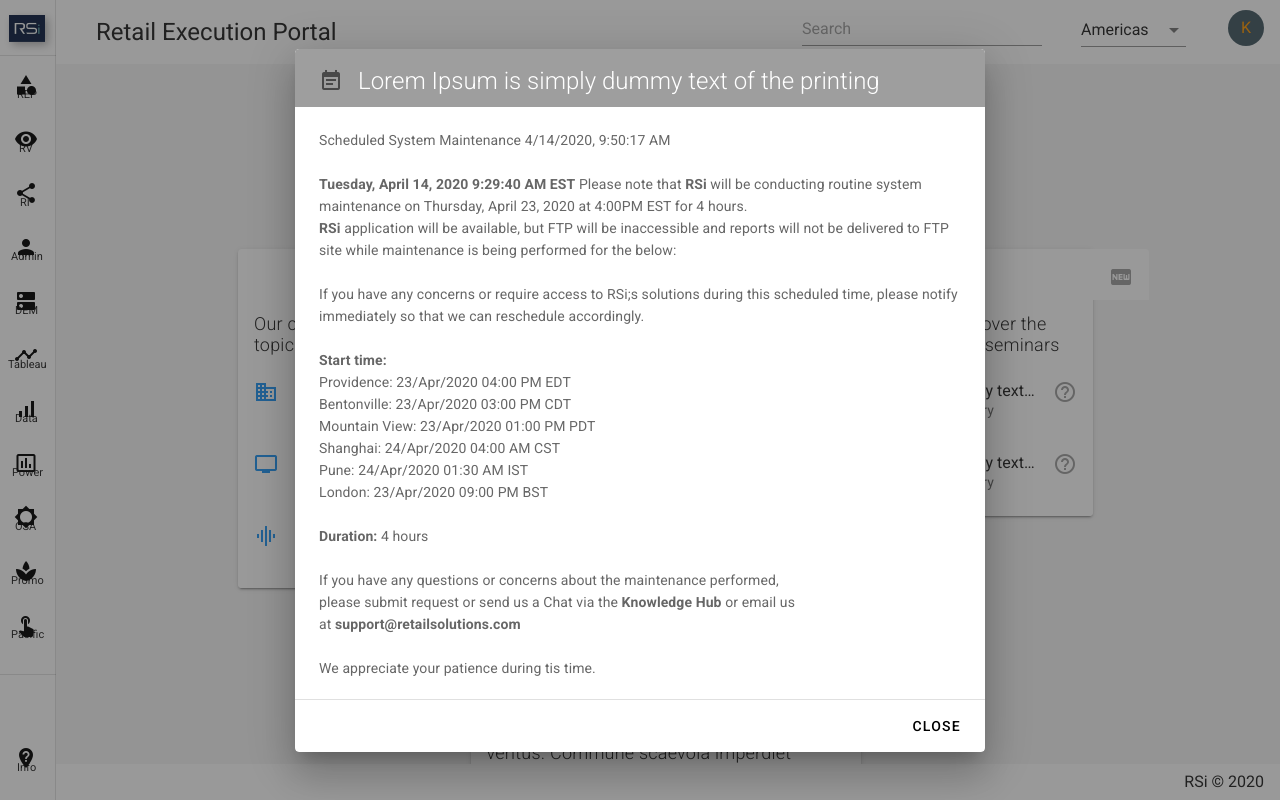
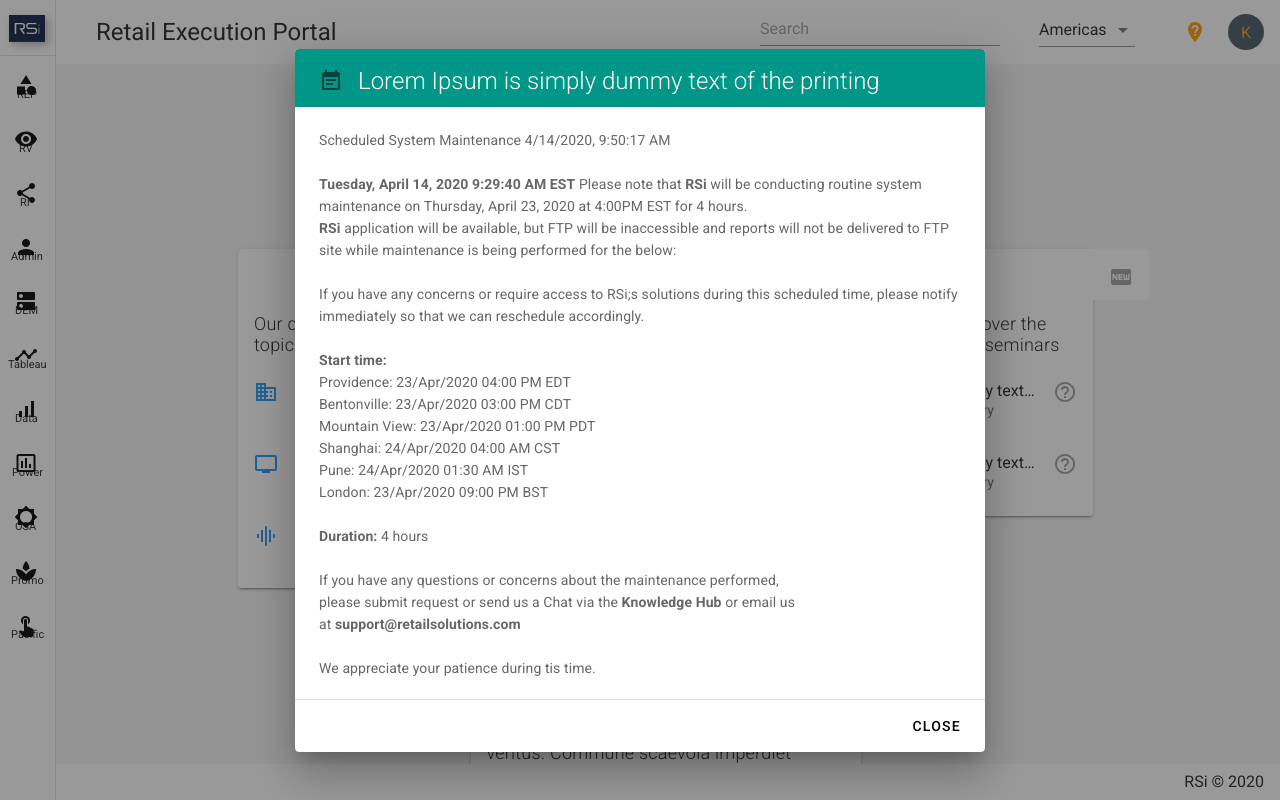
Before and after one commit to Talnax/rep-20, a Vue app: page / in a window 1280 px wide. Both pictures are taken after a click on the element 433 px from the left and 878 px from the top of the page. Shown: the part 478-1278 px from the top of the page. Built offline with nearby package versions, Linux system fonts and the light colour scheme.

Commit message:
25 check-in...

```diff
--- a/src/App.vue
+++ b/src/App.vue
@@ -20,6 +20,22 @@
               v-model="select_domain"
               :items="domains">
           </v-combobox>
+
+            <!--
+            <v-icon
+                style="margin-right: 9px;"
+                class="icons-projects orange--text">
+                not_listed_location
+            </v-icon>
+            -->
+
+        <v-avatar
+            style="margin-right: 15px;"
+            @click="onShowcaseDialog"
+            size="36"
+            class="avatar-tool-bar app-settings" >
+            <v-icon class="icons-projects orange--text" >not_listed_location</v-icon>
+        </v-avatar>
 
         <v-avatar
           @click="onShowUserSettingsDialog"
@@ -54,8 +70,9 @@
 
               <!--<v-divider class="bottom-divider"></v-divider>-->
               <!--<v-spacer></v-spacer>-->
-              <v-divider class="bottom-divider"></v-divider>
+              <!--<v-divider class="bottom-divider"></v-divider>-->
 
+              <!--
               <v-list-item
                       class="vertical-menu-bottom"
                       v-for="item in bottom_items"
@@ -64,6 +81,7 @@
                   <v-icon class="icons-projects black--text" >{{ item.icon }}</v-icon>
                   <span class="icon-text" :style="item.marginLeft">{{ item.short }}</span>
               </v-list-item>
+              -->
 
           </v-list>
         </v-navigation-drawer>
@@ -77,6 +95,11 @@
             v-on:onCloseUserSettingsDialog="onCloseUserSettingsDialog">
         </app-settings-dialog>
 
+        <app-showcase-dialog
+            :show_dlg="show_setting_dlg"
+            v-on:onCloseShowcaseDialog="onCloseShowcaseDialog">
+        </app-showcase-dialog>
+
         <v-footer class="app-footer" color="white">
           <v-spacer></v-spacer>
           <div>RSi &copy; {{ new Date().getFullYear() }}</div>
@@ -87,12 +110,14 @@
 <script>
     import loadImageMixin from "@/mixins/loadImageMixin";
     import AppSettingsDialog from "@/dialogs/app-settings-dialog";
+    import AppShowCaseDialog from "@/dialogs/app-showcase-dialog";
 
 export default {
     name: 'App',
     mixins: [loadImageMixin],
     components: {
-        "app-settings-dialog": AppSettingsDialog
+        "app-settings-dialog": AppSettingsDialog,
+        "app-showcase-dialog": AppShowCaseDialog
     },
     //data: () => ({}),
     data() {
@@ -100,6 +125,7 @@
             user: 'Kevin Lunn',
             search_msg: "",
             show_setting_dlg: false,
+            show_showcase_dlg: false,
             select_domain: "Americas",
             domains: [
                 "Americas", "EU", "CN", "WM", "WM EU", "WM CN"
@@ -129,10 +155,10 @@
                     marginLeft: "margin-left: -3px;", icon: 'touch_app'}
             ],
 
-            bottom_items: [
-                { title: 'More Info', short: "Info",
-                    marginLeft: "margin-left: 3px;", icon: 'not_listed_location'}
-            ],
+            // bottom_items: [
+            //     { title: 'More Info', short: "Info",
+            //         marginLeft: "margin-left: 3px;", icon: 'not_listed_location'}
+            // ],
 
             right: null,
             mini: true,
@@ -149,6 +175,14 @@
     methods: {
         onItemClick(item) {
             console.log('onItemClick(item): ', item);
+        },
+        onShowcaseDialog() {
+            console.log('onShowcaseDialog()');
+            this.show_showcase_dlg = true;
+        },
+        onCloseShowcaseDialog() {
+            console.log("onCloseShowcaseDialog()");
+            this.show_showcase_dlg = false;
         },
         onShowUserSettingsDialog() {
             console.clear();
@@ -227,7 +261,7 @@
 
     .avatar-tool-bar {
         text-align: center;
-        margin-top: -9px;
+        //margin-top: -9px;
         &:hover {
             cursor: pointer;
         }
@@ -236,7 +270,7 @@
     .combo-box-domain {
         top: 9px;
         flex: inherit !important;
-        width: 105px;
+        width: 96px;
         right: 42px;
     }
 
--- a/src/components/MainPage/index.vue
+++ b/src/components/MainPage/index.vue
@@ -159,6 +159,8 @@
 
         <!--<hr class="divider">-->
 
+        <br><br>
+
         <communication-more-dialog
             v-if="show_more_dlg"
             :show_dlg="show_more_dlg"
@@ -192,8 +194,7 @@
                         //img: `imgs/data-availability-3.jpg`,
                         img: 'imgs/data-availability-005.jpg',
                         id: 1,
-                        subtitle: `Our comprehensive knowledge hub covers topic ranging from industry best practices.`,
-                        staff: ' through robust measure.'
+                        subtitle: `Our comprehensive knowledge hub covers topic ranging from industry best practices.`
                     },
                     {
                         icon: 'event_available',
@@ -220,7 +221,6 @@
                         img: `imgs/knowledge-7.jpeg`,
                         id: 1,
                         subtitle: `Our comprehensive knowledge hub covers topic ranging from industry best practices.`,
-                        staff: '   through robust measure.',
                         color: 'blue',
                         color_text: 'blue--text'
                     },
--- /dev/null
+++ b/src/dialogs/app-showcase-dialog.vue
@@ -0,0 +1,13 @@
+<template>
+
+</template>
+
+<script>
+    export default {
+        name: "app-showcase-dialog"
+    }
+</script>
+
+<style scoped>
+
+</style>
--- a/src/dialogs/communication-more-dialog.vue
+++ b/src/dialogs/communication-more-dialog.vue
@@ -8,7 +8,7 @@
 
                 <v-card>
 
-                    <v-card-title class="headline grey white--text title-card">
+                    <v-card-title class="headline teal white--text title-card">
                         <v-icon style="margin-right: 15px;">event_note</v-icon>
                         {{this.baseItem.title}}
                         <!--{{this.baseTitle}}-->
```
Lines whose indentation alone changed are shown as unchanged.
